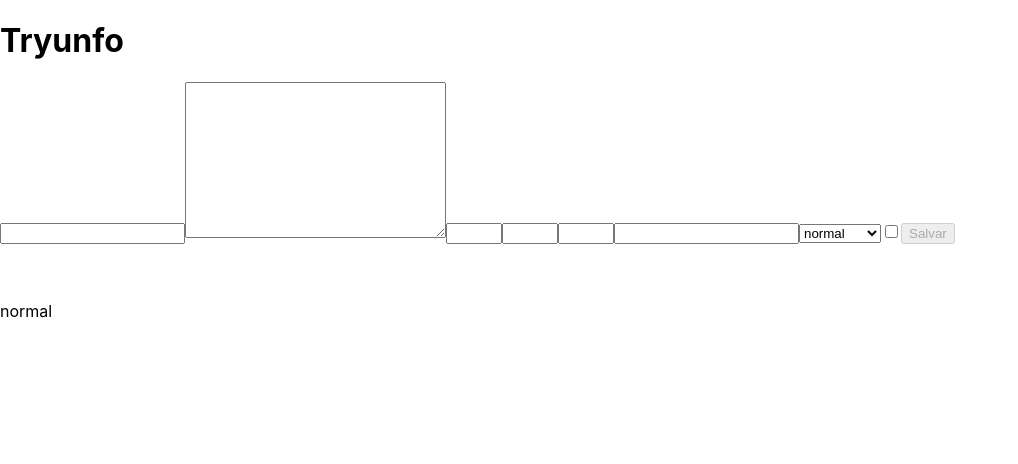
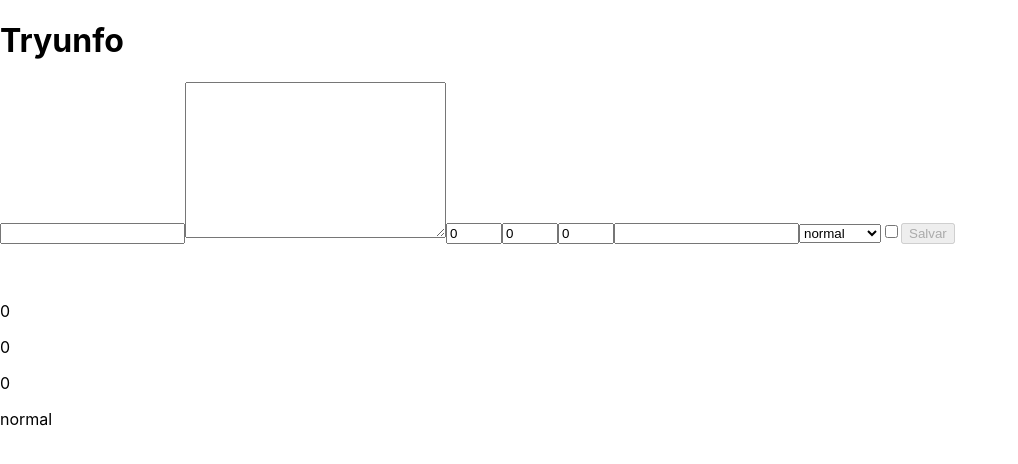
Before and after one commit to aysllanferreira/Projeto-13-Tryunfo, a React (Create React App) app: page / in a window 1280 px wide. Shown: the top 464 px of the page, without its empty margins (0-1018 px from the left). Built offline with nearby package versions, Linux system fonts and the light colour scheme.

Commit message:
Limpar os campos apos clicar no botao implementado

```diff
--- a/src/App.js
+++ b/src/App.js
@@ -5,9 +5,9 @@ import Form from './components/Form';
 function App() {
   const [cardName, setCardName] = useState('');
   const [cardDescription, setCardDescription] = useState('');
-  const [cardAttr1, setCardAttr1] = useState();
-  const [cardAttr2, setCardAttr2] = useState();
-  const [cardAttr3, setCardAttr3] = useState();
+  const [cardAttr1, setCardAttr1] = useState(0);
+  const [cardAttr2, setCardAttr2] = useState(0);
+  const [cardAttr3, setCardAttr3] = useState(0);
   const [cardImage, setCardImage] = useState('');
   const [cardRare, setCardRare] = useState('normal');
   const [cardTrunfo, setCardTrunfo] = useState(false);
@@ -18,7 +18,7 @@ function App() {
     const sum = (+cardAttr1 + +cardAttr2 + +cardAttr3) > maxValue;
     if (cardName !== '' && cardDescription !== ''
     && cardAttr1 !== '' && cardAttr2 !== '' && cardAttr3 !== ''
-    && cardImage !== '' && sum < maxValue) {
+    && cardImage !== '' && sum > maxValue) {
       setTurnBtn(false);
     } else {
       setTurnBtn(true);
@@ -75,7 +75,13 @@ function App() {
   };
 
   const onSaveButtonClick = () => {
-    console.log('Clicou no botão salvar');
+    setCardName('');
+    setCardDescription('');
+    setCardImage('');
+    setCardAttr1(0);
+    setCardAttr2(0);
+    setCardAttr3(0);
+    setCardRare('normal');
   };
 
   return (
```
